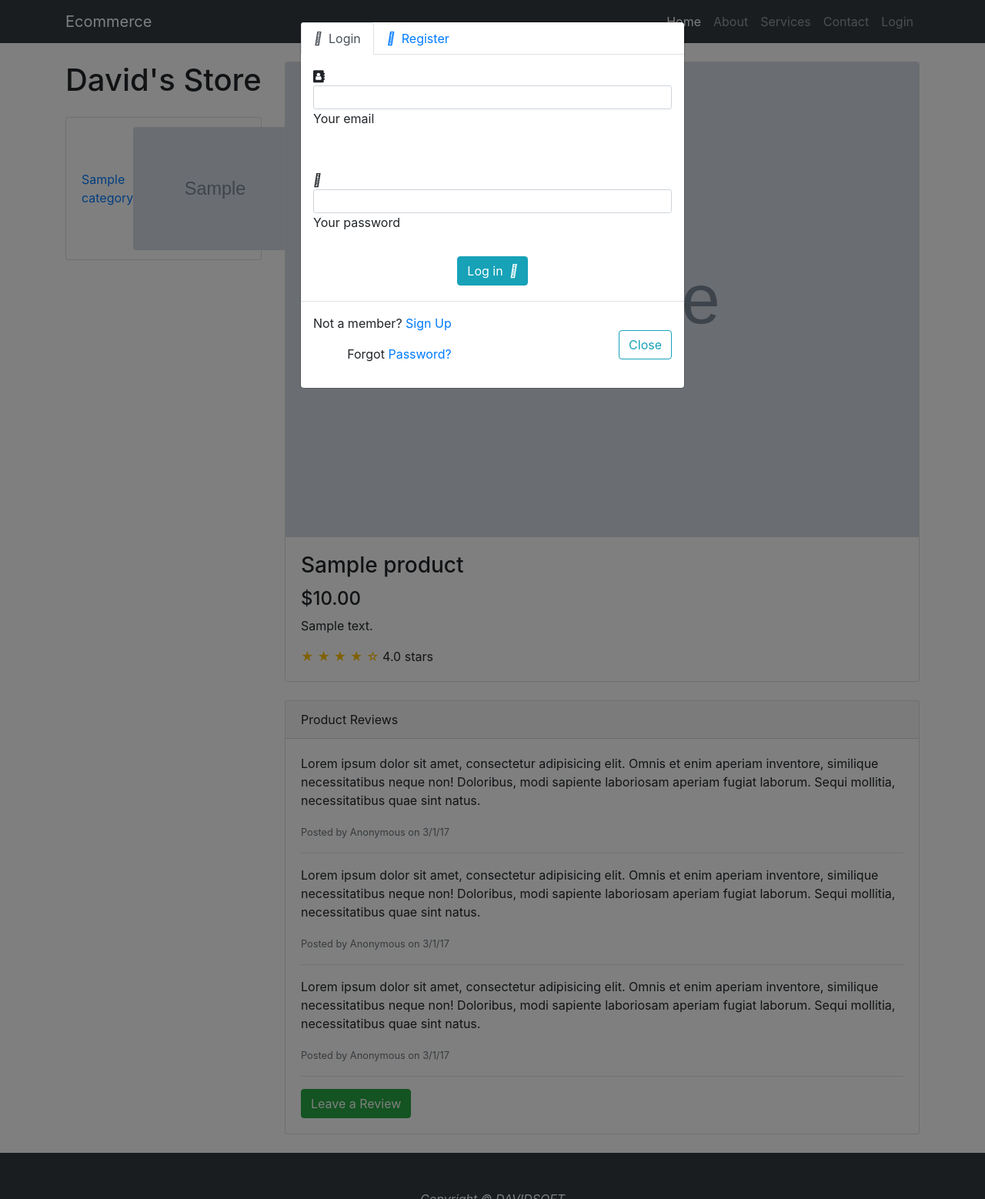
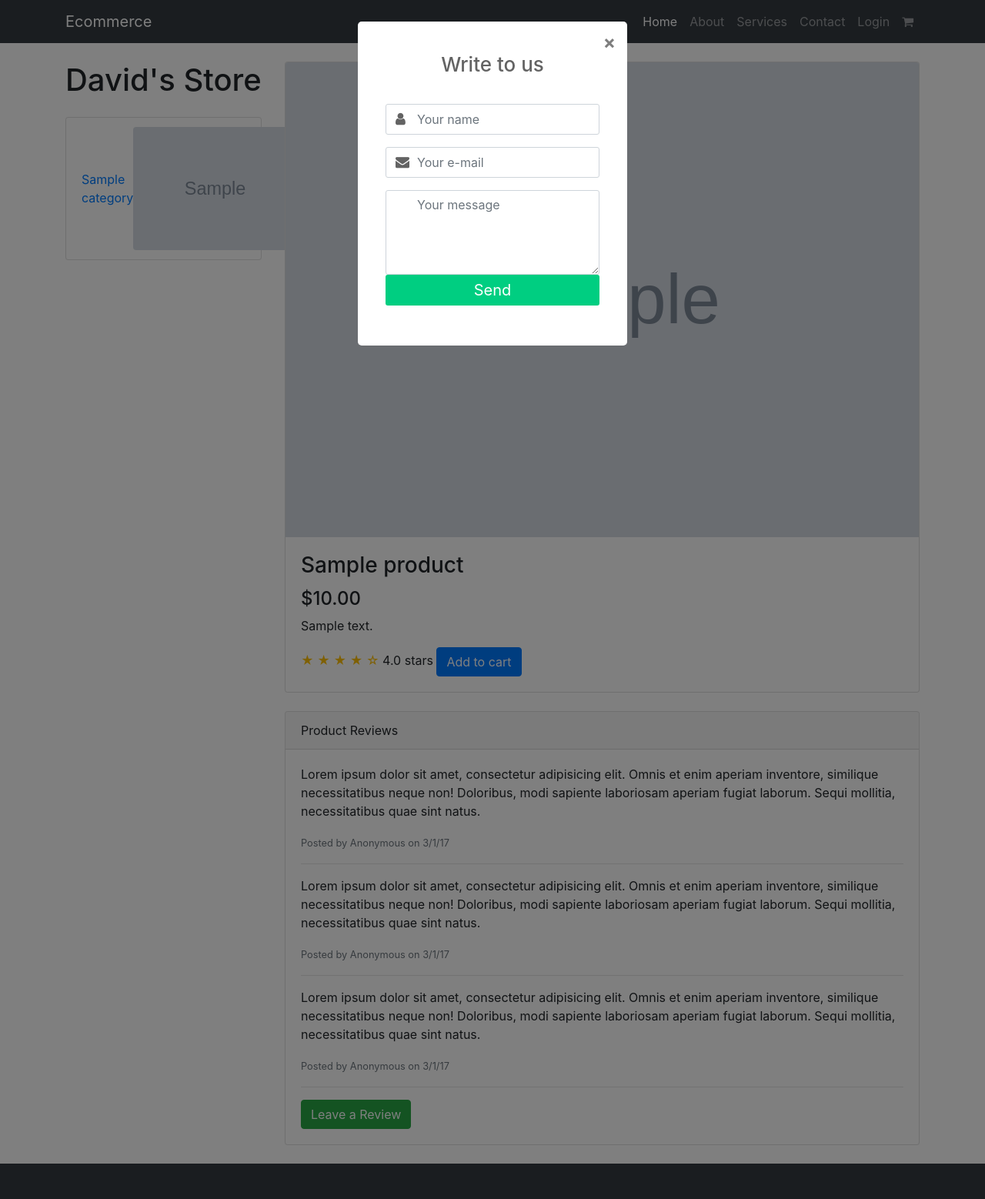
Before and after one commit to DavidGiancarloVargasSanchez/ecommerce, a Django app: page /product_detail/1 in a window 1280 px wide, after a click on "Contact". Shown: the whole page at 77% size. Run offline with Django 3.2, Linux system fonts and the light colour scheme; tables that the repository leaves empty hold one stand-in row (values such as "Sample post"); grey boxes marked "Sample" are stand-in pictures; some libraries are stand-ins or nearby versions.

Commit message:
addin products to be checked

```diff
--- a/mystore/urls.py
+++ b/mystore/urls.py
@@ -22,8 +22,8 @@ from django.conf.urls.static import static
 urlpatterns = [
     path('admin/', admin.site.urls),
     path('', include('products.urls')),
-    #path('', include('users.urls')),
-    #path('', include('orders.urls')),
+    path('', include('users.urls')),
+    path('', include('orders.urls'))
 ] + static(settings.MEDIA_URL, document_root=settings.MEDIA_ROOT)
 
 # Adding to the url patterns
--- /dev/null
+++ b/orders/urls.py
@@ -0,0 +1,6 @@
+from django.urls import path
+from .views import add_item
+
+urlpatterns = [
+    path('add_item/<str:product_id>', add_item, name='add_item')
+]
--- a/static/css/shop-homepage.css
+++ b/static/css/shop-homepage.css
@@ -6,3 +6,61 @@
 body {
   padding-top: 56px;
 }
+
+
+/* For contact-modal */
+.modal-contact {
+	color: #636363;
+	width: 350px;
+}
+.modal-contact .modal-content {
+	padding: 20px;
+	border-radius: 5px;
+	border: none;
+}
+.modal-contact .modal-header {
+	border-bottom: none;
+	position: relative;
+	justify-content: center;
+}
+.modal-contact h4 {
+	text-align: center;
+	font-size: 26px;
+}
+.modal-contact  .form-group {
+	position: relative;
+}
+.modal-contact i {
+	position: absolute;
+	left: 13px;
+	top: 11px;
+	font-size: 18px;
+}
+.modal-contact .form-control {
+	padding-left: 40px;
+}
+.modal-contact .form-control:focus {
+	border-color: #00ce81;
+}
+.modal-contact .form-control, .modal-contact .btn {
+	min-height: 40px;
+	border-radius: 3px;
+}
+.modal-contact .hint-text {
+	text-align: center;
+	padding-top: 10px;
+}
+.modal-contact .close {
+	position: absolute;
+	top: -5px;
+	right: -5px;
+}
+.modal-contact .btn, .modal-contact .btn:active {
+	border: none;
+	background: #00ce81 !important;
+	line-height: normal;
+}
+.modal-contact .btn:hover, .modal-contact .btn:focus {
+	background: #00bf78 !important;
+}
+/* End for contact-modal */
--- a/templates/base.html
+++ b/templates/base.html
@@ -40,16 +40,19 @@
                         </a>
                     </li>
                     <li class="nav-item">
-                        <a class="nav-link" href="#">About</a>
+                        <a class="nav-link" href="{% url 'register' %}">About</a>
                     </li>
                     <li class="nav-item">
                         <a class="nav-link" href="#">Services</a>
                     </li>
                     <li class="nav-item">
-                        <a class="nav-link" href="#">Contact</a>
+                        <a data-target="#modal-contact" data-toggle="modal" class="nav-link"  href="#modal-contact">Contact</a>
                     </li>
                     <li class="nav-item">
-                        <a data-target="#modal-contact" data-toggle="modal" class="nav-link"  href="#modal-contact">Login</a>
+                        <a class="nav-link" href="#">Login</a>
+                    </li>
+                    <li class="nav-item">
+                        <a class="nav-link" href="#"><i class="fa fa-shopping-cart"></i></a>
                     </li>
                     <!--li class="nav-item">
                         <div>
@@ -62,6 +65,7 @@
             </div>
         </div>
     </nav>
+    {% include 'contact-modal.html' %}
     <div class="container">
 
         <div class="row">
@@ -97,7 +101,7 @@
     <script src="{% static 'vendor/jquery/jquery.min.js' %}"></script>
     <script src="{% static 'vendor/bootstrap/js/bootstrap.bundle.min.js' %}"></script>
 
-    {% include 'contact-modal.html' %}
+
 
 </body>
 
--- a/templates/contact-modal.html
+++ b/templates/contact-modal.html
@@ -1,111 +1,28 @@
-<!--Modal: Login / Register Form-->
-<div class="modal fade" id="modal-contact" tabindex="-1" role="dialog" aria-labelledby="myModalLabel" aria-hidden="true">
-    <div class="modal-dialog cascading-modal" role="document">
-        <!--Content-->
+<div id="modal-contact" class="modal fade">
+    <div class="modal-dialog modal-contact">
         <div class="modal-content">
-
-            <!--Modal cascading tabs-->
-            <div class="modal-c-tabs">
-
-                <!-- Nav tabs -->
-                <ul class="nav nav-tabs md-tabs tabs-2 light-blue darken-3" role="tablist">
-                    <li class="nav-item">
-                        <a class="nav-link active" data-toggle="tab" href="#panel7" role="tab"><i
-                                class="fas fa-user mr-1"></i>
-                            Login</a>
-                    </li>
-                    <li class="nav-item">
-                        <a class="nav-link" data-toggle="tab" href="#panel8" role="tab"><i
-                                class="fas fa-user-plus mr-1"></i>
-                            Register</a>
-                    </li>
-                </ul>
-
-                <!-- Tab panels -->
-                <div class="tab-content">
-                    <!--Panel 7-->
-                    <div class="tab-pane fade in show active" id="panel7" role="tabpanel">
-
-                        <!--Body-->
-                        <div class="modal-body mb-1">
-                            <div class="md-form form-sm mb-5">
-                                <i class="fa fa-address-book" aria-hidden="true"></i>
-                                <!--i class="fas fa-envelope prefix"></i-->
-                                <input type="email" id="modalLRInput10" class="form-control form-control-sm validate">
-                                <label data-error="wrong" data-success="right" for="modalLRInput10">Your email</label>
-                            </div>
-
-                            <div class="md-form form-sm mb-4">
-                                <i class="fas fa-lock prefix"></i>
-                                <input type="password" id="modalLRInput11"
-                                    class="form-control form-control-sm validate">
-                                <label data-error="wrong" data-success="right" for="modalLRInput11">Your
-                                    password</label>
-                            </div>
-                            <div class="text-center mt-2">
-                                <button class="btn btn-info">Log in <i class="fas fa-sign-in ml-1"></i></button>
-                            </div>
-                        </div>
-                        <!--Footer-->
-                        <div class="modal-footer">
-                            <div class="options text-center text-md-right mt-1">
-                                <p>Not a member? <a href="#" class="blue-text">Sign Up</a></p>
-                                <p>Forgot <a href="#" class="blue-text">Password?</a></p>
-                            </div>
-                            <button type="button" class="btn btn-outline-info waves-effect ml-auto"
-                                data-dismiss="modal">Close</button>
-                        </div>
-
+            <div class="modal-header">
+                <h4 class="modal-title">Write to us</h4>
+                <button type="button" class="close" data-dismiss="modal" aria-hidden="true">&times;</button>
+            </div>
+            <div class="modal-body">
+                <form action="contact" method="post">
+                    <div class="form-group">
+                        <i class="fa fa-user"></i>
+                        <input type="text" class="form-control" placeholder="Your name" required="required">
                     </div>
-                    <!--/.Panel 7-->
-
-                    <!--Panel 8-->
-                    <div class="tab-pane fade" id="panel8" role="tabpanel">
-
-                        <!--Body-->
-                        <div class="modal-body">
-                            <div class="md-form form-sm mb-5">
-                                <i class="fas fa-envelope prefix"></i>
-                                <input type="email" id="modalLRInput12" class="form-control form-control-sm validate">
-                                <label data-error="wrong" data-success="right" for="modalLRInput12">Your email</label>
-                            </div>
-
-                            <div class="md-form form-sm mb-5">
-                                <i class="fas fa-lock prefix"></i>
-                                <input type="password" id="modalLRInput13"
-                                    class="form-control form-control-sm validate">
-                                <label data-error="wrong" data-success="right" for="modalLRInput13">Your
-                                    password</label>
-                            </div>
-
-                            <div class="md-form form-sm mb-4">
-                                <i class="fas fa-lock prefix"></i>
-                                <input type="password" id="modalLRInput14"
-                                    class="form-control form-control-sm validate">
-                                <label data-error="wrong" data-success="right" for="modalLRInput14">Repeat
-                                    password</label>
-                            </div>
-
-                            <div class="text-center form-sm mt-2">
-                                <button class="btn btn-info">Sign up <i class="fas fa-sign-in ml-1"></i></button>
-                            </div>
-
-                        </div>
-                        <!--Footer-->
-                        <div class="modal-footer">
-                            <div class="options text-right">
-                                <p class="pt-1">Already have an account? <a href="#" class="blue-text">Log In</a></p>
-                            </div>
-                            <button type="button" class="btn btn-outline-info waves-effect ml-auto"
-                                data-dismiss="modal">Close</button>
-                        </div>
+                    <div class="form-group">
+                        <i class="fa fa-envelope"></i>
+                        <input type="text" class="form-control" placeholder="Your e-mail" required="required">
                     </div>
-                    <!--/.Panel 8-->
-                </div>
-
+                    <div class="md-form">
+                        <textarea type="text" id="form8" class="md-textarea form-control" rows="4" placeholder="Your message"></textarea>
+                    </div>
+                    <div class="form-group">
+                        <input type="submit" class="btn btn-primary btn-block btn-lg" value="Send">
+                    </div>
+                </form>
             </div>
         </div>
-        <!--/.Content-->
     </div>
 </div>
-<!--Modal: Login / Register Form-->
--- a/templates/index.html
+++ b/templates/index.html
@@ -67,7 +67,7 @@
 
 </div>
 <!-- /.row -->
-
+</div>
 </div>
 <!-- /.container -->
 
--- a/templates/product_detail.html
+++ b/templates/product_detail.html
@@ -4,8 +4,8 @@
 
 <!-- /.col-lg-3 -->
 {% block content %}
-<div class="col-lg-9">
-
+<div class="col-lg-9" id="{{ product.id }}">
+  <form action="{% url 'add_item' product_id=product.id %}">
     <div class="card mt-4">
       <img class="card-img-top img-fluid" src="{{ product.image.url }}" alt="Responsive image">
       <div class="card-body">
@@ -14,8 +14,10 @@
         <p class="card-text">{{ product.description }}</p>
         <span class="text-warning">&#9733; &#9733; &#9733; &#9733; &#9734;</span>
         4.0 stars
+        <button type="submit" class="btn btn-primary">Add to cart</button>
       </div>
     </div>
+  </form>
   <!-- /.card -->
 
   <div class="card card-outline-secondary my-4">
--- /dev/null
+++ b/templates/register.html
@@ -0,0 +1,5 @@
+<form action="" method="POST">
+    {% csrf_token %}
+    {{ form.as_p }}
+    <input type="submit" name="Create User" value="Register">
+</form>
--- a/users/models.py
+++ b/users/models.py
@@ -3,7 +3,7 @@ from django.contrib.auth.models import User
 
 # Create your models here.
 class Customer(models.Model):
-    customer = models.OneToOneField(User, on_delete=models.CASCADE, null=True, blank=True)
+    user = models.OneToOneField(User, on_delete=models.CASCADE, null=True, blank=True)
     name = models.CharField(max_length=200, null=True)
     email = models.CharField(max_length=200, null=True)
 
--- /dev/null
+++ b/users/urls.py
@@ -0,0 +1,6 @@
+from django.urls import path
+from .views import register_page
+
+urlpatterns = [
+    path('register_page/', register_page, name='register'),
+]
```
Also changed, not shown: orders/models.py (+20 -0 lines), orders/views.py (+33 -1 lines), templates/order_item.html (added, +25 -0 lines), users/views.py (+42 -1 lines), users/migrations/0002_auto_20200801_0218.py (added). Lines whose indentation alone changed are shown as unchanged.
